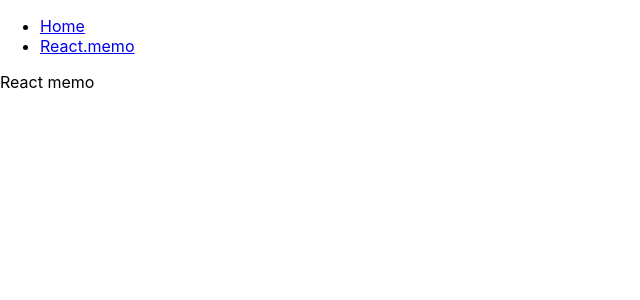
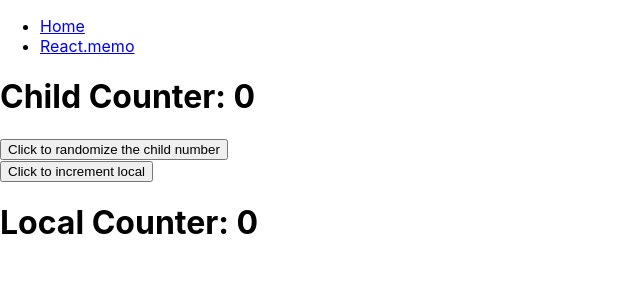
Before and after one commit to luqmaanessop/frontTuesday_memoization, a React (Create React App) app: page /memo in a window 1280 px wide. Shown: the top 300 px of the page, without its empty margins (0-640 px from the left). Built offline with nearby package versions, Linux system fonts and the light colour scheme.

Commit message:
Setup React memo demo

```diff
--- /dev/null
+++ b/src/components/ChildCounter.js
@@ -0,0 +1,16 @@
+import React, {memo} from 'react';
+
+const Child = (props) => {
+  function changeNumber() {
+    props.number = (Math.random());
+  }
+
+  return (
+    <div>
+      <h1>Child Counter: {props.number}</h1>
+      <button onClick={changeNumber}>Click to randomize the child number</button>
+    </div>
+  )
+}
+
+export default memo(Child);
--- a/src/components/Navbar.js
+++ b/src/components/Navbar.js
@@ -1,4 +1,4 @@
-import React from "react";
+import React, {memo} from "react";
 import { Link } from "react-router-dom";
 
 function Navbar() {
@@ -16,4 +16,4 @@ function Navbar() {
   );
 }
 
-export default Navbar;
+export default memo(Navbar);
--- a/src/pages/Memo.js
+++ b/src/pages/Memo.js
@@ -1,11 +1,22 @@
-import React from 'react';
+import React, {useState} from 'react';
 import Navbar from '../components/Navbar';
+import ChildCounter from '../components/ChildCounter'
+
 
 export default function Memo() {
+  const [localNumber, setLocalNumber] = useState(0)
+  const [childNumber, setChildNumber] = useState(0)
+
+  function incrememntLocal() {
+    setLocalNumber(state => state + 1)
+  }
+
   return (
     <>
     <Navbar />
-    <p>React memo</p>
+    <ChildCounter number={childNumber}/>
+    <button onClick={incrememntLocal}>Click to increment local</button>
+    <h1>Local Counter: {localNumber}</h1>
     </>
   )
 }
```
Also changed, not shown: 1 other file (tests, documents, lock files or other folders).
